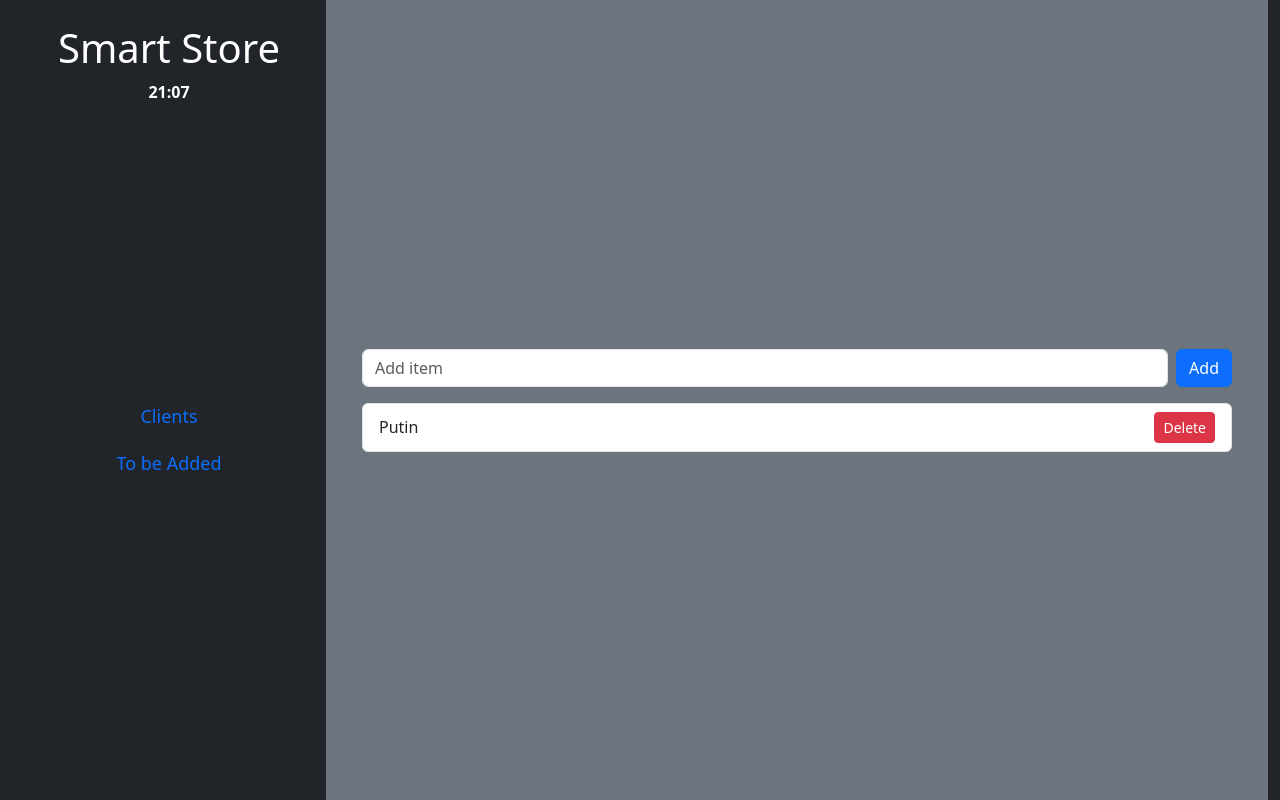
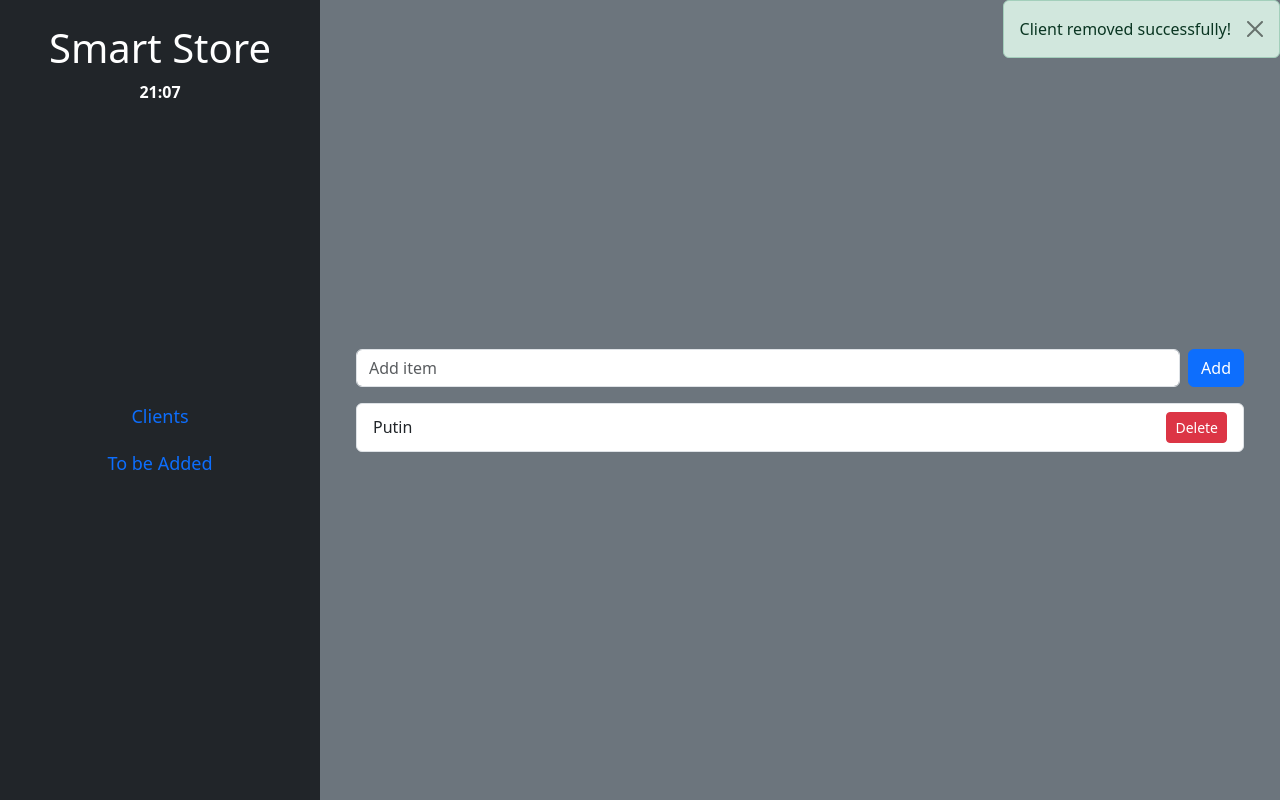
Before and after one commit to Crisguts/iot_snack_hub, a Flask app: page /delete/12 in a window 1280 px wide. Run offline with Flask 3, Linux system fonts and the light colour scheme; data comes from the database, SQL or seed files in the repository; both versions use the stored data as it was after the commit.

Commit message:
UI update
- Added alerts
- Checks if form is empty

```diff
--- a/app.py
+++ b/app.py
@@ -1,7 +1,8 @@
-from flask import Flask, request, render_template
+from flask import Flask, request, render_template, flash
 import db   # our custom db.py file
 
 app = Flask(__name__)
+app.secret_key = "Cookies"
 
 @app.route("/", methods=["GET"])
 def index():
@@ -12,12 +13,22 @@ def index():
 def add():
     item = request.form.get("item")
     if item:
-        db.add_item(item)
+        try:
+            db.add_item(item)
+            flash(f"{item} Client added successfully!", "success")
+        except Exception as e:
+            flash(f"Failed to add client {str(e)}", "danger")
+    else:
+        flash("Client name cannot be empty.", "danger")
     return index()
 
 @app.route("/delete/<int:item_id>")
 def delete(item_id):
-    db.delete_item(item_id)
+    try:
+        db.delete_item(item_id)
+        flash("Client removed successfully!", "success")
+    except Exception as e:
+        flash(f"Failed to remove client: {str(e)}", "danger")
     return index()
 
 if __name__ == "__main__":
--- a/templates/index.html
+++ b/templates/index.html
@@ -6,8 +6,10 @@
   <link rel="stylesheet"
         href="https://cdn.jsdelivr.net/npm/bootstrap@5.3.2/dist/css/bootstrap.min.css">
 </head>
-<body class="container-fluid bg-dark text-white">
+<body class="container-fluid bg-dark text-white" style="margin:0; padding:0;">
+
   <div class="row vh-100" style="margin: 0;">
+
     <!-- Sidebar -->
     <div class="col-3 d-flex flex-column justify-content-center p-4 bg-dark text-white">
       <div>
@@ -24,11 +26,26 @@
     <!-- Main content -->
     <div class="col-9 d-flex align-items-center justify-content-center bg-secondary">
       <div class="w-100 p-4">
+
+        <!-- Bootstrap Alerts -->
+        {% with messages = get_flashed_messages(with_categories=true) %}
+          {% if messages %}
+            {% for category, message in messages %}
+              <div class="alert alert-{{ category }} alert-dismissible fade show position-absolute top-0 end-0" role="alert">
+                {{ message }}
+                <button type="button" class="btn-close" data-bs-dismiss="alert" aria-label="Close"></button>
+              </div>
+            {% endfor %}
+          {% endif %}
+        {% endwith %}
+
+        <!-- Form -->
         <form method="POST" action="/add" class="d-flex mb-3">
           <input type="text" name="item" class="form-control me-2 custom-input" placeholder="Add item">
           <button type="submit" class="btn btn-primary custom-btn">Add</button>
         </form>
 
+        <!-- Item List -->
         <ul class="list-group">
           {% for i in items %}
             <li class="list-group-item d-flex justify-content-between align-items-center">
@@ -37,12 +54,13 @@
             </li>
           {% endfor %}
         </ul>
+
       </div>
     </div>
   </div>
 
+  <!-- Clock Script -->
   <script>
-    // This function is to receive the current time
     function updateClock() {
       const now = new Date();
       const hours = now.getHours().toString().padStart(2,'0');
@@ -50,7 +68,11 @@
       document.getElementById('clock').textContent = `${hours}:${minutes}`;
     }
     setInterval(updateClock, 1000);
-    updateClock(); // initial call
-    </script>
+    updateClock();
+  </script>
+
+  <!-- Bootstrap JS for alerts -->
+  <script src="https://cdn.jsdelivr.net/npm/bootstrap@5.3.2/dist/js/bootstrap.bundle.min.js"></script>
+
 </body>
 </html>
```
Also changed, not shown: store.db.
